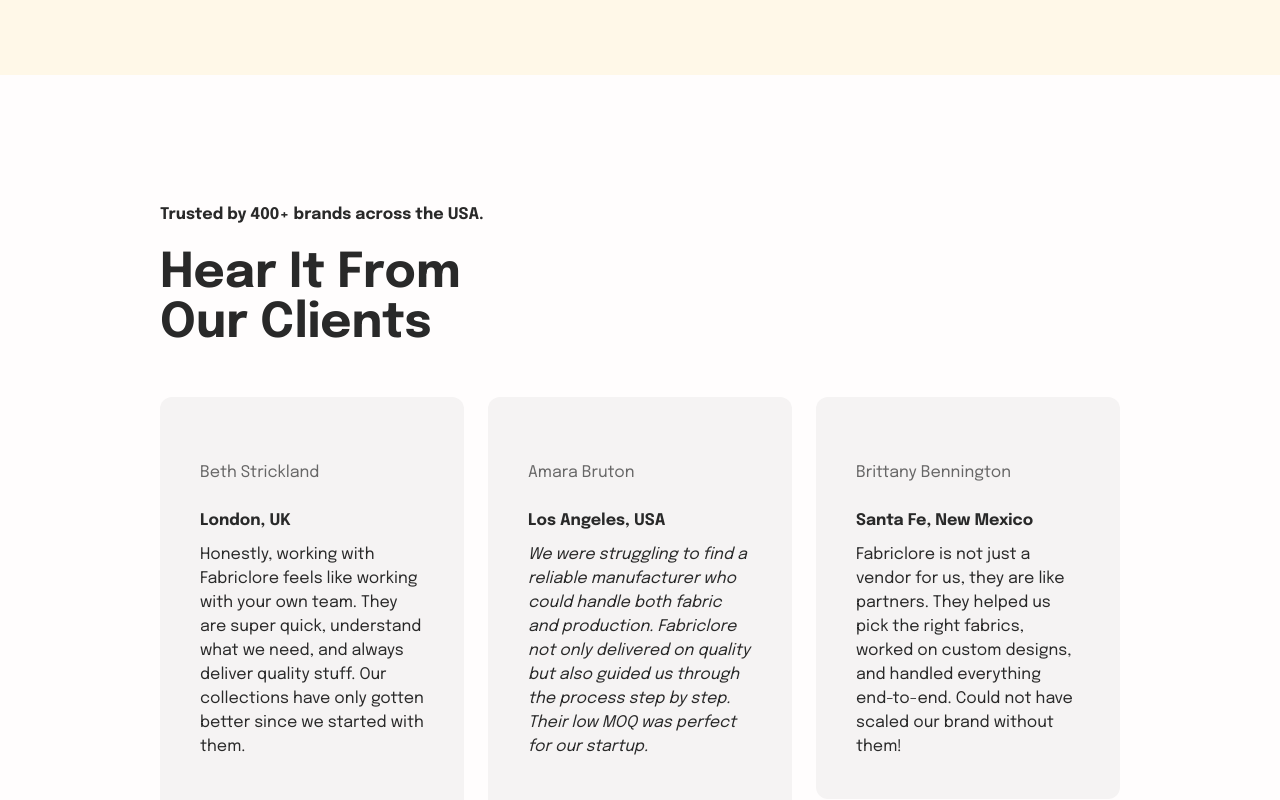
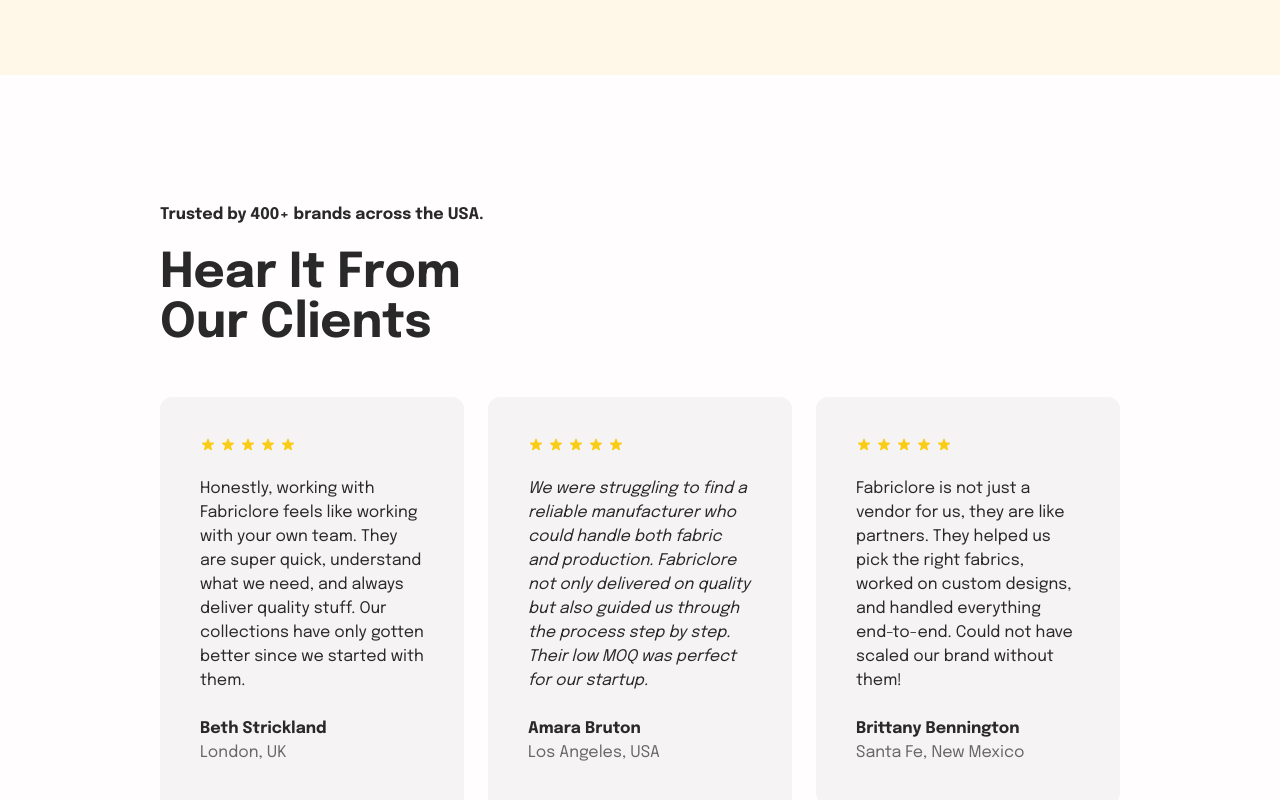
Before and after one commit to fasilfaz/introlines, a React (Vite) app: page / in a window 1280 px wide. Shown: the part 10962-11762 px from the top of the page. Built offline with nearby package versions, Linux system fonts and the light colour scheme.

Commit message:
updated client

```diff
--- a/src/pages/GarmentManufacturing/ClientTestmonials.jsx
+++ b/src/pages/GarmentManufacturing/ClientTestmonials.jsx
@@ -1,22 +1,42 @@
 import React from 'react';
 
 const ClientTestimonials = () => {
+  // Star rating component
+  const StarRating = ({ rating }) => {
+    return (
+      <div className="flex gap-1">
+        {[...Array(5)].map((_, index) => (
+          <svg
+            key={index}
+            className={`w-4 h-4 ${index < rating ? 'text-yellow-400' : 'text-gray-300'}`}
+            fill="currentColor"
+            viewBox="0 0 20 20"
+          >
+            <path d="M9.049 2.927c.3-.921 1.603-.921 1.902 0l1.07 3.292a1 1 0 00.95.69h3.462c.969 0 1.371 1.24.588 1.81l-2.8 2.034a1 1 0 00-.364 1.118l1.07 3.292c.3.921-.755 1.688-1.54 1.118l-2.8-2.034a1 1 0 00-1.175 0l-2.8 2.034c-.784.57-1.838-.197-1.539-1.118l1.07-3.292a1 1 0 00-.364-1.118L2.98 8.72c-.783-.57-.38-1.81.588-1.81h3.461a1 1 0 00.951-.69l1.07-3.292z" />
+          </svg>
+        ))}
+      </div>
+    );
+  };
   const testimonials = [
     {
       name: 'Beth Strickland',
       location: 'London, UK',
-      testimonial: 'Honestly, working with Fabriclore feels like working with your own team. They are super quick, understand what we need, and always deliver quality stuff. Our collections have only gotten better since we started with them.'
+      testimonial: 'Honestly, working with Fabriclore feels like working with your own team. They are super quick, understand what we need, and always deliver quality stuff. Our collections have only gotten better since we started with them.',
+      rating: 5
     },
     {
       name: 'Amara Bruton',
       location: 'Los Angeles, USA',
       testimonial: 'We were struggling to find a reliable manufacturer who could handle both fabric and production. Fabriclore not only delivered on quality but also guided us through the process step by step. Their low MOQ was perfect for our startup.',
-      isItalic: true
+      isItalic: true,
+      rating: 5
     },
     {
       name: 'Brittany Bennington',
       location: 'Santa Fe, New Mexico',
-      testimonial: 'Fabriclore is not just a vendor for us, they are like partners. They helped us pick the right fabrics, worked on custom designs, and handled everything end-to-end. Could not have scaled our brand without them!'
+      testimonial: 'Fabriclore is not just a vendor for us, they are like partners. They helped us pick the right fabrics, worked on custom designs, and handled everything end-to-end. Could not have scaled our brand without them!',
+      rating: 5
     }
   ];
 
@@ -48,31 +68,37 @@
                 key={index}
                 className={`bg-background-section rounded-md lg:rounded-[12px] p-6 sm:p-8 lg:p-[40px] flex flex-col gap-4 sm:gap-6 lg:gap-[24px] ${index === 2 ? 'mb-4 sm:mb-6 lg:mb-[24px]' : ''}`}
               >
-                {/* Customer Name */}
-                <div className="flex items-center mt-4 sm:mt-5 lg:mt-[24px]">
-                  <p
-                    className="text-sm sm:text-base font-normal leading-snug text-text-secondary"
-                    style={{ fontFamily: 'Epilogue' }}
-                  >
-                    {testimonial?.name}
-                  </p>
+                {/* Star Rating */}
+                <div className="flex justify-start">
+                  <StarRating rating={testimonial?.rating} />
                 </div>
 
                 {/* Content */}
                 <div className="flex flex-col gap-2 sm:gap-2.5 lg:gap-[10px]">
-                  <p
-                    className="text-sm sm:text-base font-bold leading-snug text-text-primary"
-                    style={{ fontFamily: 'Epilogue' }}
-                  >
-                    {testimonial?.location}
-                  </p>
-
                   <p
                     className={`text-sm sm:text-base font-normal leading-relaxed text-text-primary ${testimonial?.isItalic ? 'italic' : ''}`}
                     style={{ fontFamily: 'Epilogue' }}
                   >
                     {testimonial?.testimonial}
                   </p>
+                </div>
+
+                {/* Customer Name */}
+                <div className="flex items-center">
+                  <div className="flex flex-col">
+                    <p
+                      className="text-sm sm:text-base font-bold leading-snug text-text-primary"
+                      style={{ fontFamily: 'Epilogue' }}
+                    >
+                      {testimonial?.name}
+                    </p>
+                    <p
+                      className="text-sm sm:text-base font-normal leading-snug text-text-secondary"
+                      style={{ fontFamily: 'Epilogue' }}
+                    >
+                      {testimonial?.location}
+                    </p>
+                  </div>
                 </div>
               </div>
             ))}
```
